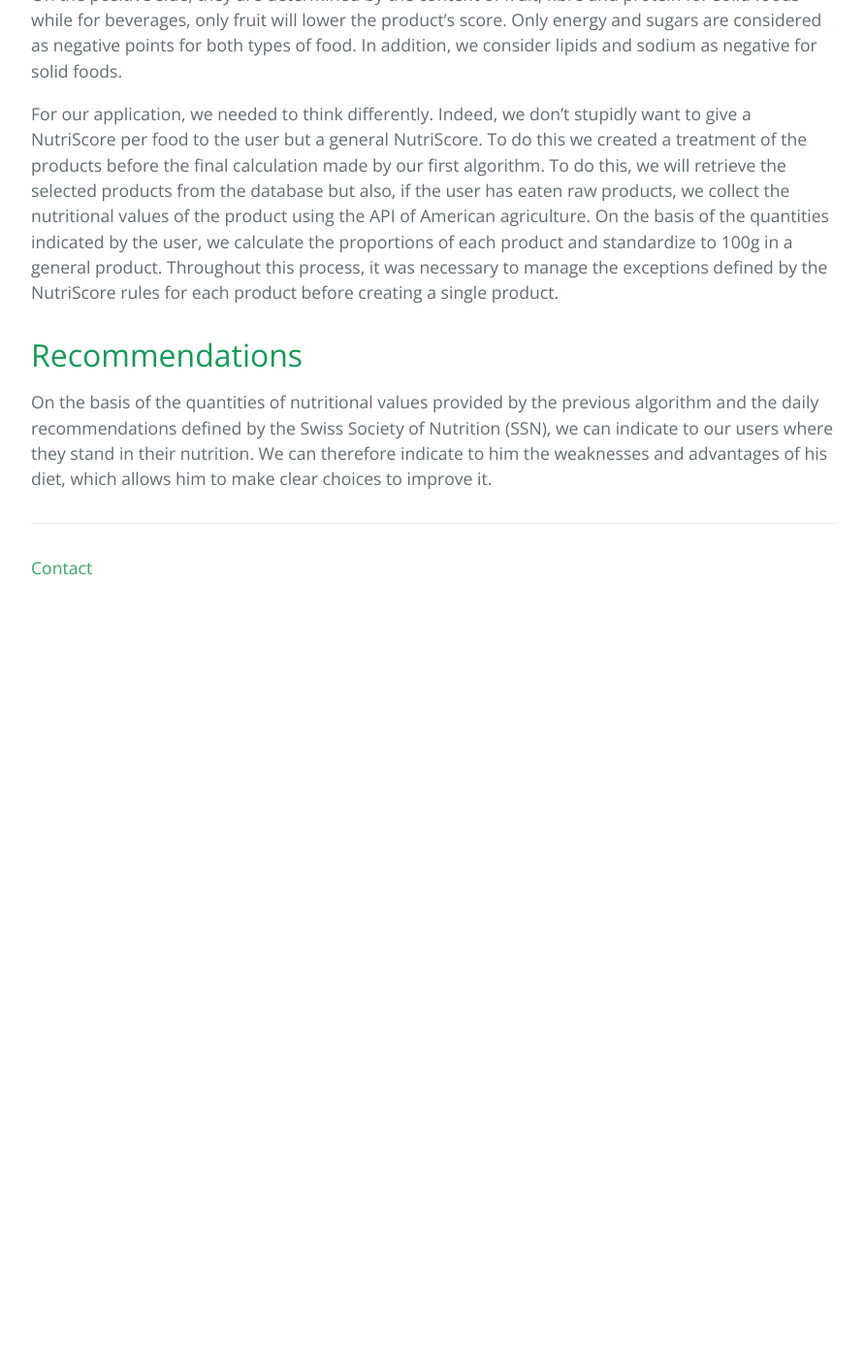
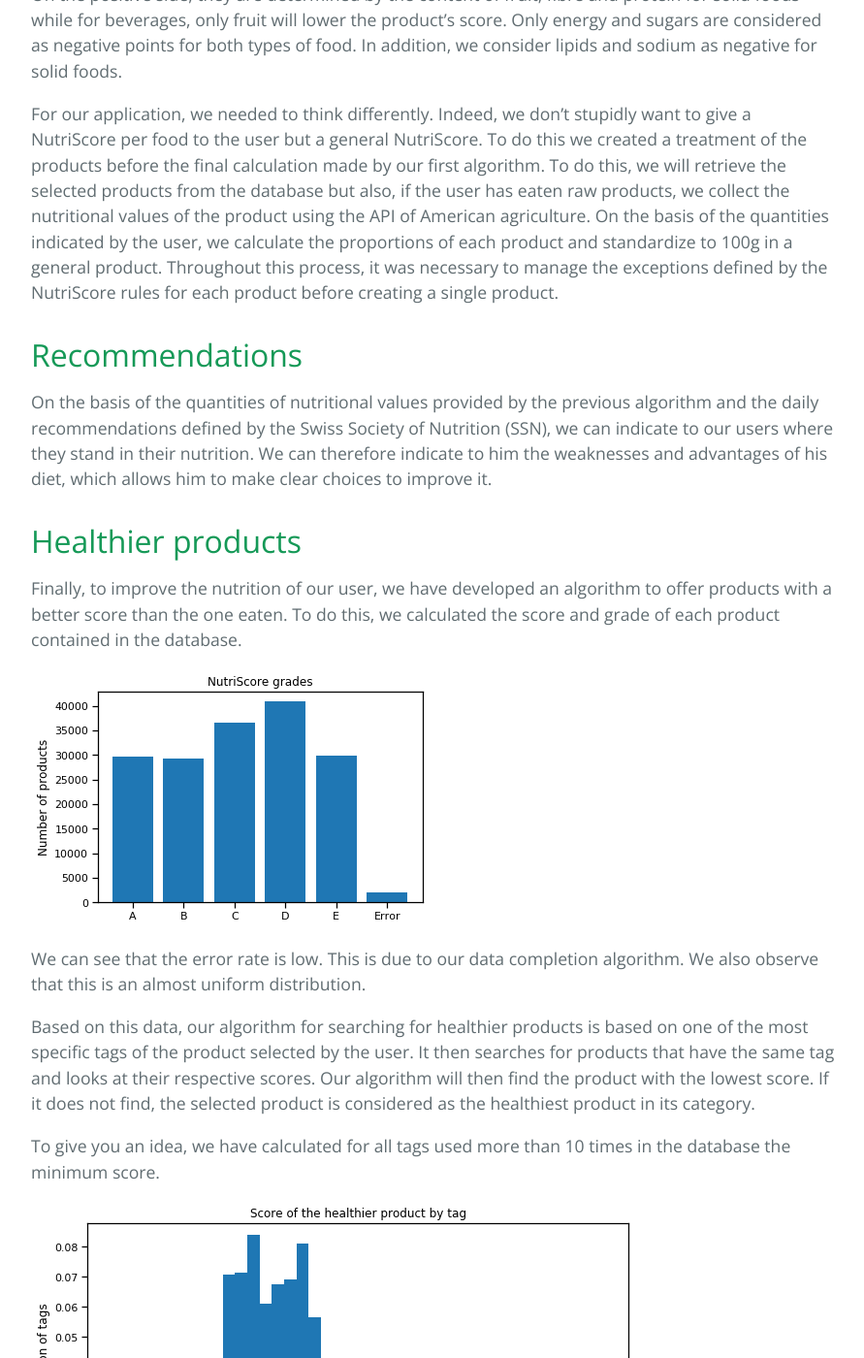
Before and after one commit to NutriTeam/Nutri_Score, a Jekyll site: the page built from algo.md, in a window 1280 px wide and 1400 px high, scrolled down 917 px. Shown: the whole window at 97% size, without its empty margins (192-1083 px from the left). Built offline with Jekyll 4.4.1, drawn with Linux system fonts in a browser that asks for light colours; before the commit the page ends 1547 px from its top, so only the background shows below that; some of the changed text lies outside the part shown.

Commit message:
Update algo.md

```diff
--- a/algo.md
+++ b/algo.md
@@ -17,3 +17,25 @@ To do this, we will retrieve the selected products from the database but also, i
 
 ## Recommendations
 On the basis of the quantities of nutritional values provided by the previous algorithm and the daily recommendations defined by the Swiss Society of Nutrition (SSN), we can indicate to our users where they stand in their nutrition.  We can therefore indicate to him the weaknesses and advantages of his diet, which allows him to make clear choices to improve it.
+
+## Healthier products
+Finally, to improve the nutrition of our user, we have developed an algorithm to offer products with a better score than the one eaten.
+To do this, we calculated the score and grade of each product contained in the database.
+
+![png](./image/grade_proportion.png)
+
+We can see that the error rate is low. This is due to our data completion algorithm. We also observe that this is an almost uniform distribution.
+
+Based on this data, our algorithm for searching for healthier products is based on one of the most specific tags of the product selected by the user. It then searches for products that have the same tag and looks at their respective scores. Our algorithm will then find the product with the lowest score. If it does not find, the selected product is considered as the healthiest product in its category.
+
+To give you an idea, we have calculated for all tags used more than 10 times in the database the minimum score.
+
+![png](./image/min_score.png)
+
+We also calculated the difference between the score of each product and the minimum score for its category.
+
+![png](./image/diff_score.png)
+
+To give an even better idea of the distribution of scores by tags, we have also calculated the maximum score. We then represent this graph as a scatter plot where the darker the point, the more tags are located at that point.
+
+![png](./image/max_min_score.png)
```
